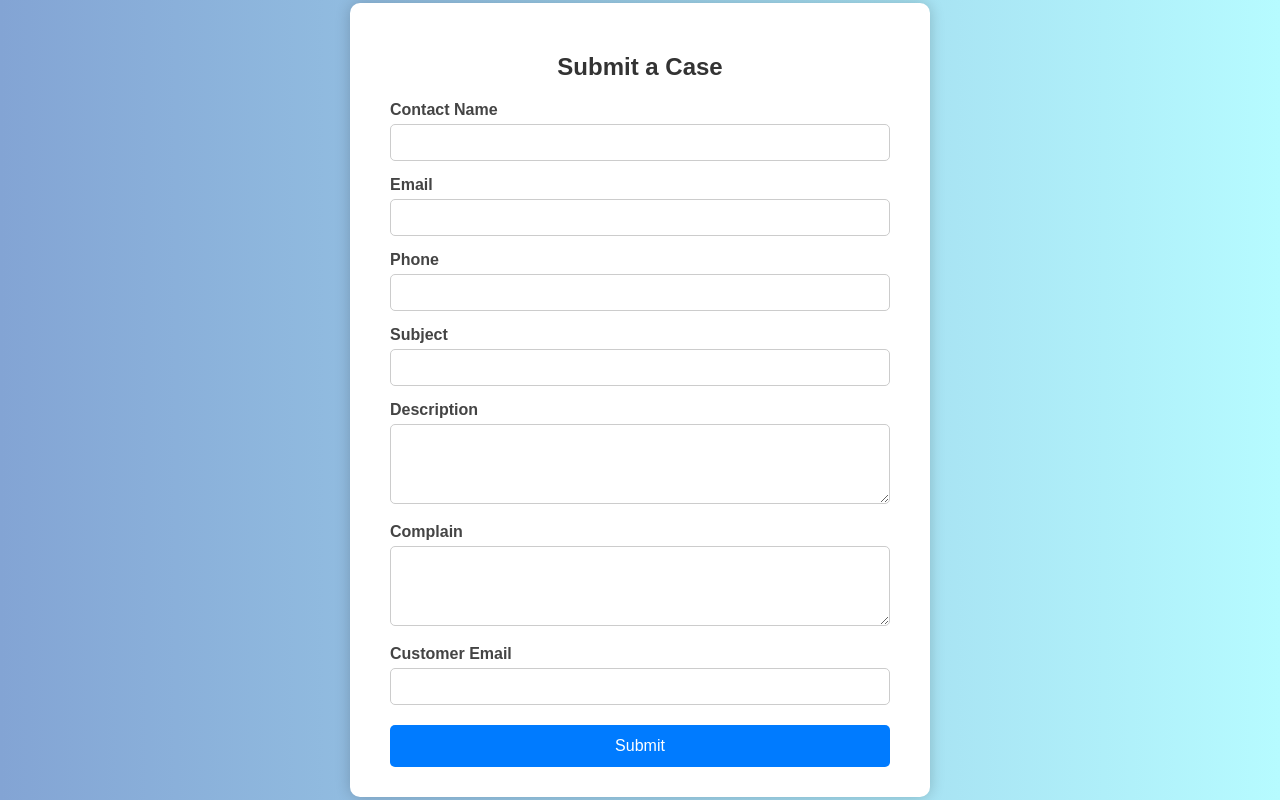
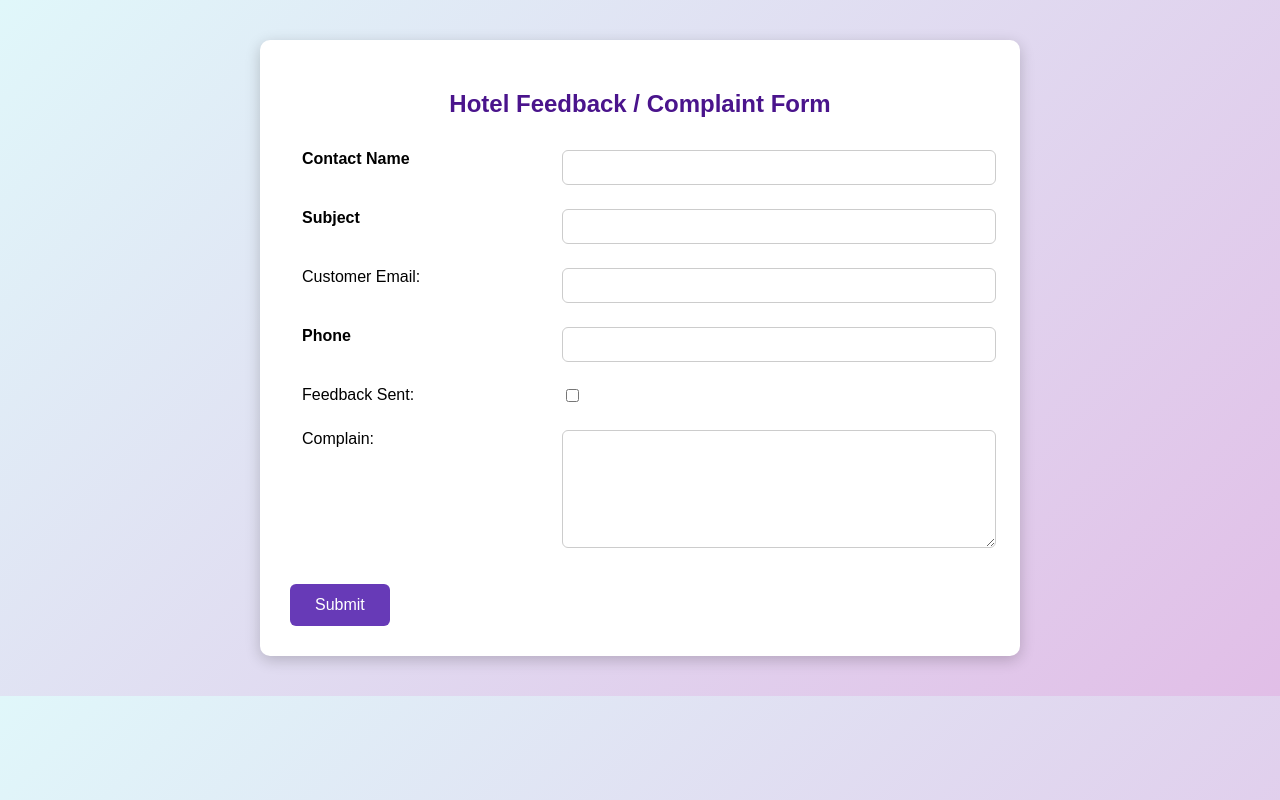
Before and after one commit to Nikhil-saini123/Real-Hotel-, a plain HTML site: page index.html in a window 1280 px wide. Drawn offline with Linux system fonts and the light colour scheme.

Commit message:
index.html

```diff
--- a/index.html
+++ b/index.html
@@ -1,118 +1,132 @@
 <!DOCTYPE html>
-<html lang="en">
+<html>
   <head>
-  <meta charset="UTF-8">
-  <meta name="viewport" content="width=device-width, initial-scale=1">
-  <title>Salesforce Web-to-Case Form</title>
-  <meta http-equiv="Content-type" content="text/html; charset=UTF-8">
+    <meta charset="UTF-8" />
+    <title>Hotel Feedback Form</title>
     <style>
-    /* Page background and centering */
+      /* Simple page background and centering */
       body {
         font-family: Arial, sans-serif;
-      background: linear-gradient(to right, #83a4d4, #b6fbff);
+        background: linear-gradient(135deg, #e0f7fa, #e1bee7);
         margin: 0;
-      padding: 0;
-      display: flex;
-      justify-content: center;
-      align-items: center;
-      min-height: 100vh;
+        padding: 40px;
       }
 
-    /* Container box */
-    .form-box {
-      background: white;
-      padding: 30px 40px;
+      /* Centered box */
+      .form-container {
+        max-width: 700px;
+        margin: auto;
+        background: #fff;
+        padding: 30px;
         border-radius: 10px;
-      box-shadow: 0 0 15px rgba(0,0,0,0.2);
-      max-width: 500px;
-      width: 100%;
+        box-shadow: 0 4px 15px rgba(0, 0, 0, 0.2);
       }
 
-    .form-box h2 {
-      text-align: center;
-      color: #333;
-      margin-bottom: 20px;
+      /* Table layout */
+      table {
+        width: 100%;
+        border-collapse: collapse;
       }
 
-    /* Style for labels and inputs */
+      td {
+        padding: 12px;
+        vertical-align: top;
+      }
+
       label {
+        font-weight: bold;
         display: block;
-      margin-top: 15px;
-      font-weight: bold;
-      color: #444;
+        margin-bottom: 5px;
       }
 
       input[type="text"],
+      input[type="email"],
+      input[type="tel"],
       textarea {
         width: 100%;
-      padding: 10px;
-      margin-top: 5px;
+        padding: 8px;
+        border-radius: 6px;
         border: 1px solid #ccc;
-      border-radius: 5px;
-      box-sizing: border-box;
+        font-size: 15px;
       }
 
       textarea {
+        height: 100px;
         resize: vertical;
-      min-height: 80px;
       }
 
       input[type="submit"] {
-      margin-top: 20px;
-      padding: 12px;
-      background-color: #007bff;
+        background-color: #673ab7;
         color: white;
+        padding: 12px 25px;
         border: none;
-      width: 100%;
-      border-radius: 5px;
+        border-radius: 6px;
         font-size: 16px;
         cursor: pointer;
+        margin-top: 20px;
       }
 
       input[type="submit"]:hover {
-      background-color: #0056b3;
+        background-color: #512da8;
+      }
+
+      h2 {
+        text-align: center;
+        color: #4a148c;
       }
     </style>
   </head>
   <body>
+    <div class="form-container">
+      <h2>Hotel Feedback / Complaint Form</h2>
 
-  <div class="form-box">
-    <h2>Submit a Case</h2>
+      <!-- Your original code starts here – UNTOUCHED -->
+      <!--  ----------------------------------------------------------------------  -->
+      <!--  NOTE: Please add the following <META> element to your page <HEAD>.      -->
+      <!--  If necessary, please modify the charset parameter to specify the        -->
+      <!--  character set of your HTML page.                                        -->
+      <!--  ----------------------------------------------------------------------  -->
 
-    <!-- Do not change anything in the original form -->
+      <META HTTP-EQUIV="Content-type" CONTENT="text/html; charset=UTF-8">
+
+      <!--  ----------------------------------------------------------------------  -->
+      <!--  NOTE: Please add the following <FORM> element to your page.             -->
+      <!--  ----------------------------------------------------------------------  -->
+
       <form action="https://webto.salesforce.com/servlet/servlet.WebToCase?encoding=UTF-8&orgId=00DgL000002BLPl" method="POST">
-      <input type="hidden" name="orgid" value="00DgL000002BLPl">
-      <input type="hidden" name="retURL" value="http://">
+        <input type=hidden name="orgid" value="00DgL000002BLPl">
+        <input type=hidden name="retURL" value="http://">
 
-      <!-- Optional debug fields
-      <input type="hidden" name="debug" value=1>
-      <input type="hidden" name="debugEmail" value="rapt.nikhil.saini@outlook.com">
-      -->
-
-      <label for="name">Contact Name</label>
-      <input id="name" maxlength="80" name="name" size="20" type="text" />
-
-      <label for="email">Email</label>
-      <input id="email" maxlength="80" name="email" size="20" type="text" />
-
-      <label for="phone">Phone</label>
-      <input id="phone" maxlength="40" name="phone" size="20" type="text" />
-
-      <label for="subject">Subject</label>
-      <input id="subject" maxlength="80" name="subject" size="20" type="text" />
-
-      <label for="description">Description</label>
-      <textarea name="description"></textarea>
-
-      <label for="00NgL00000ydcMD">Complain</label>
-      <textarea id="00NgL00000ydcMD" name="00NgL00000ydcMD" type="text" wrap="soft"></textarea>
-
-      <label for="00NgL00000xh7CL">Customer Email</label>
-      <input id="00NgL00000xh7CL" maxlength="80" name="00NgL00000xh7CL" size="20" type="text" />
+        <table>
+          <tr>
+            <td><label for="name">Contact Name</label></td>
+            <td><input id="name" maxlength="80" name="name" size="20" type="text" /></td>
+          </tr>
+          <tr>
+            <td><label for="subject">Subject</label></td>
+            <td><input id="subject" maxlength="80" name="subject" size="20" type="text" /></td>
+          </tr>
+          <tr>
+            <td>Customer Email:</td>
+            <td><input id="00NgL00000xh7CL" maxlength="80" name="00NgL00000xh7CL" size="20" type="text" /></td>
+          </tr>
+          <tr>
+            <td><label for="phone">Phone</label></td>
+            <td><input id="phone" maxlength="40" name="phone" size="20" type="text" /></td>
+          </tr>
+          <tr>
+            <td>Feedback Sent:</td>
+            <td><input id="00NgL00000xfYYP" name="00NgL00000xfYYP" type="checkbox" value="1" /></td>
+          </tr>
+          <tr>
+            <td>Complain:</td>
+            <td><textarea id="00NgL00000ydcMD" name="00NgL00000ydcMD" type="text" wrap="soft"></textarea></td>
+          </tr>
+        </table>
 
         <input type="submit" name="submit">
       </form>
+      <!-- Your original code ends here -->
     </div>
-
   </body>
 </html>
```
Lines whose indentation alone changed are shown as unchanged.
